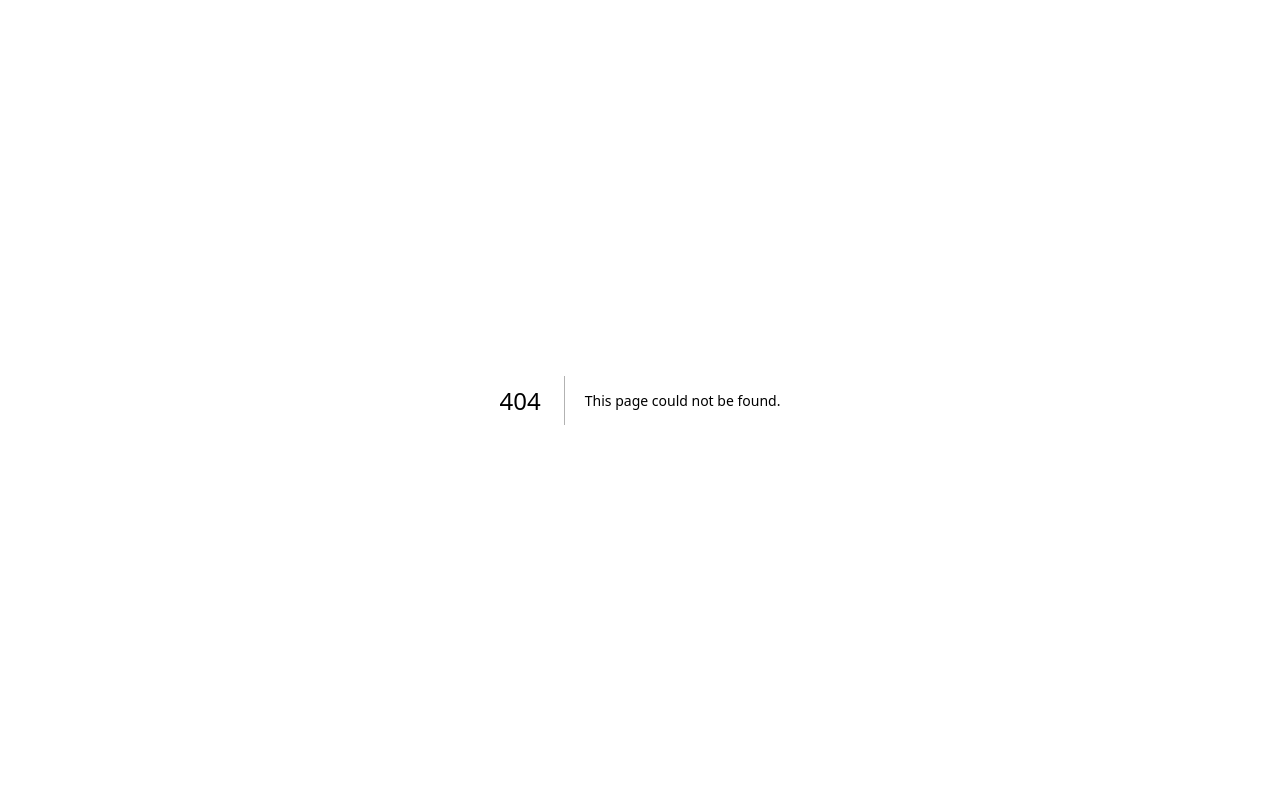
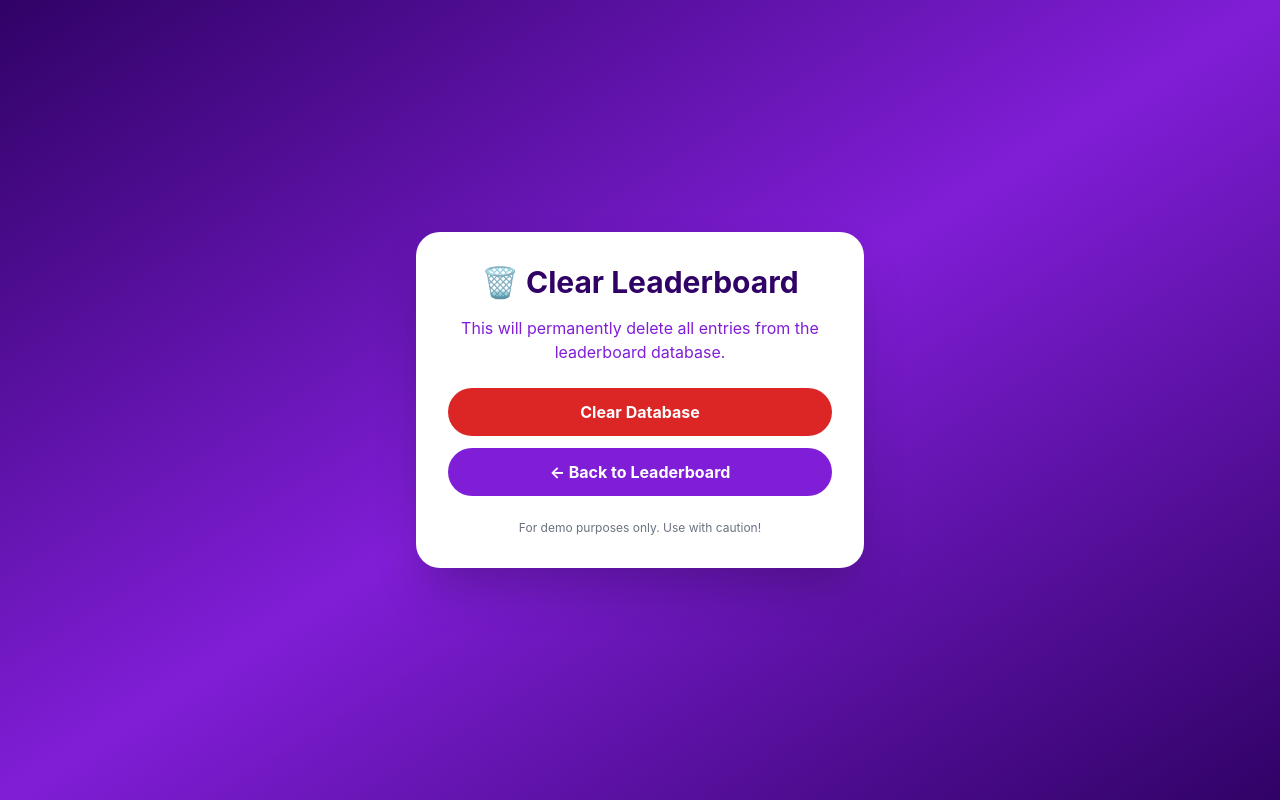
Before and after one commit to Thmsglchr/vercel-braze-demo-leaderboard, a Next.js app: page /clear in a window 1280 px wide. Before the commit this address had no page. Built offline with nearby package versions, Linux system fonts and the light colour scheme.

Commit message:
✨ Bigger logos (1.25x), green live icon, remove gradients, add /clear page

```diff
--- /dev/null
+++ b/app/api/clear-leaderboard/route.ts
@@ -0,0 +1,54 @@
+import { sql } from '@vercel/postgres';
+import { NextResponse } from 'next/server';
+
+export const dynamic = 'force-dynamic';
+
+/**
+ * API Route pour vider complètement le leaderboard
+ *
+ * Endpoint: DELETE /api/clear-leaderboard
+ *
+ * ⚠️ ATTENTION : Cette route supprime TOUTES les entrées !
+ */
+export async function DELETE() {
+  try {
+    // Compter les entrées avant suppression
+    const countResult = await sql`
+      SELECT COUNT(*) as count FROM leaderboard
+    `;
+
+    const countBefore = parseInt(countResult.rows[0]?.count || '0');
+
+    // Supprimer toutes les entrées
+    await sql`
+      DELETE FROM leaderboard
+    `;
+
+    console.log(`🗑️ Cleared leaderboard: ${countBefore} entries deleted`);
+
+    return NextResponse.json({
+      success: true,
+      message: 'Leaderboard cleared successfully',
+      deleted_count: countBefore
+    });
+
+  } catch (error) {
+    console.error('Error clearing leaderboard:', error);
+    return NextResponse.json(
+      {
+        success: false,
+        message: error instanceof Error ? error.message : 'Unknown error',
+        deleted_count: 0
+      },
+      { status: 500 }
+    );
+  }
+}
+
+// Optionnel : endpoint GET pour info
+export async function GET() {
+  return NextResponse.json({
+    message: 'Use DELETE method to clear the leaderboard',
+    warning: 'This will delete ALL entries permanently!'
+  });
+}
--- /dev/null
+++ b/app/clear/page.tsx
@@ -0,0 +1,85 @@
+'use client';
+
+import { useState } from 'react';
+import { useRouter } from 'next/navigation';
+
+export default function ClearPage() {
+  const [clearing, setClearing] = useState(false);
+  const [result, setResult] = useState<string | null>(null);
+  const router = useRouter();
+
+  const clearDatabase = async () => {
+    if (!confirm('⚠️ Are you sure you want to DELETE ALL leaderboard data? This cannot be undone!')) {
+      return;
+    }
+
+    setClearing(true);
+    setResult(null);
+
+    try {
+      const response = await fetch('/api/clear-leaderboard', {
+        method: 'DELETE',
+      });
+
+      const data = await response.json();
+
+      if (data.success) {
+        setResult(`✅ Success! Deleted ${data.deleted_count} entries.`);
+        setTimeout(() => {
+          router.push('/');
+        }, 2000);
+      } else {
+        setResult(`❌ Error: ${data.message}`);
+      }
+    } catch (error) {
+      setResult(`❌ Error: ${error instanceof Error ? error.message : 'Unknown error'}`);
+    } finally {
+      setClearing(false);
+    }
+  };
+
+  return (
+    <div className="min-h-screen bg-gradient-to-br from-[#300266] via-[#801ED7] to-[#300266] flex items-center justify-center p-4">
+      <div className="bg-white rounded-3xl p-8 max-w-md w-full text-center shadow-2xl">
+        <h1 className="text-3xl font-bold text-[#300266] mb-4">
+          🗑️ Clear Leaderboard
+        </h1>
+
+        <p className="text-[#801ED7] mb-6">
+          This will permanently delete all entries from the leaderboard database.
+        </p>
+
+        {result && (
+          <div className={`mb-6 p-4 rounded-2xl ${
+            result.includes('Success')
+              ? 'bg-green-100 text-green-800'
+              : 'bg-red-100 text-red-800'
+          }`}>
+            {result}
+          </div>
+        )}
+
+        <div className="space-y-3">
+          <button
+            onClick={clearDatabase}
+            disabled={clearing}
+            className="w-full px-8 py-3 bg-red-600 hover:bg-red-700 disabled:bg-gray-400 text-white rounded-full font-bold transition-all hover:scale-105"
+          >
+            {clearing ? 'Clearing...' : 'Clear Database'}
+          </button>
+
+          <button
+            onClick={() => router.push('/')}
+            className="w-full px-8 py-3 bg-[#801ED7] hover:bg-[#300266] text-white rounded-full font-bold transition-all hover:scale-105"
+          >
+            ← Back to Leaderboard
+          </button>
+        </div>
+
+        <p className="text-xs text-gray-500 mt-6">
+          For demo purposes only. Use with caution!
+        </p>
+      </div>
+    </div>
+  );
+}
--- a/app/page.tsx
+++ b/app/page.tsx
@@ -94,9 +94,9 @@ export default function Home() {
               <Image
                 src="/braze-logo.png"
                 alt="Powered by Braze"
-                width={300}
-                height={100}
-                className="h-20 w-auto object-contain drop-shadow-lg"
+                width={375}
+                height={125}
+                className="h-25 w-auto object-contain drop-shadow-lg"
                 priority
               />
             </div>
@@ -112,16 +112,14 @@ export default function Home() {
           </div>
 
           <div className="flex items-center justify-center gap-2 mb-4">
-            <div className="h-1 w-12 bg-gradient-to-r from-transparent via-[#FFA524] to-transparent rounded-full"></div>
             <p className="text-[#FFA4FB] text-lg font-medium">
               Live Updates via Webhooks
             </p>
-            <div className="h-1 w-12 bg-gradient-to-r from-transparent via-[#FFA524] to-transparent rounded-full"></div>
           </div>
 
           {lastUpdate && (
             <div className="flex items-center justify-center gap-2 text-sm text-white/60 mt-4">
-              <div className="w-2 h-2 bg-[#FFA524] rounded-full animate-pulse"></div>
+              <div className="w-2 h-2 bg-green-500 rounded-full animate-pulse"></div>
               <p>Live • Last update: {lastUpdate}</p>
             </div>
           )}
@@ -215,9 +213,9 @@ export default function Home() {
             <Image
               src="/powered-by-braze-logo.png"
               alt="Powered by Braze"
-              width={200}
-              height={60}
-              className="h-12 w-auto object-contain mx-auto opacity-80 hover:opacity-100 transition-opacity"
+              width={250}
+              height={75}
+              className="h-15 w-auto object-contain mx-auto opacity-80 hover:opacity-100 transition-opacity"
             />
           </div>
         </div>
```
